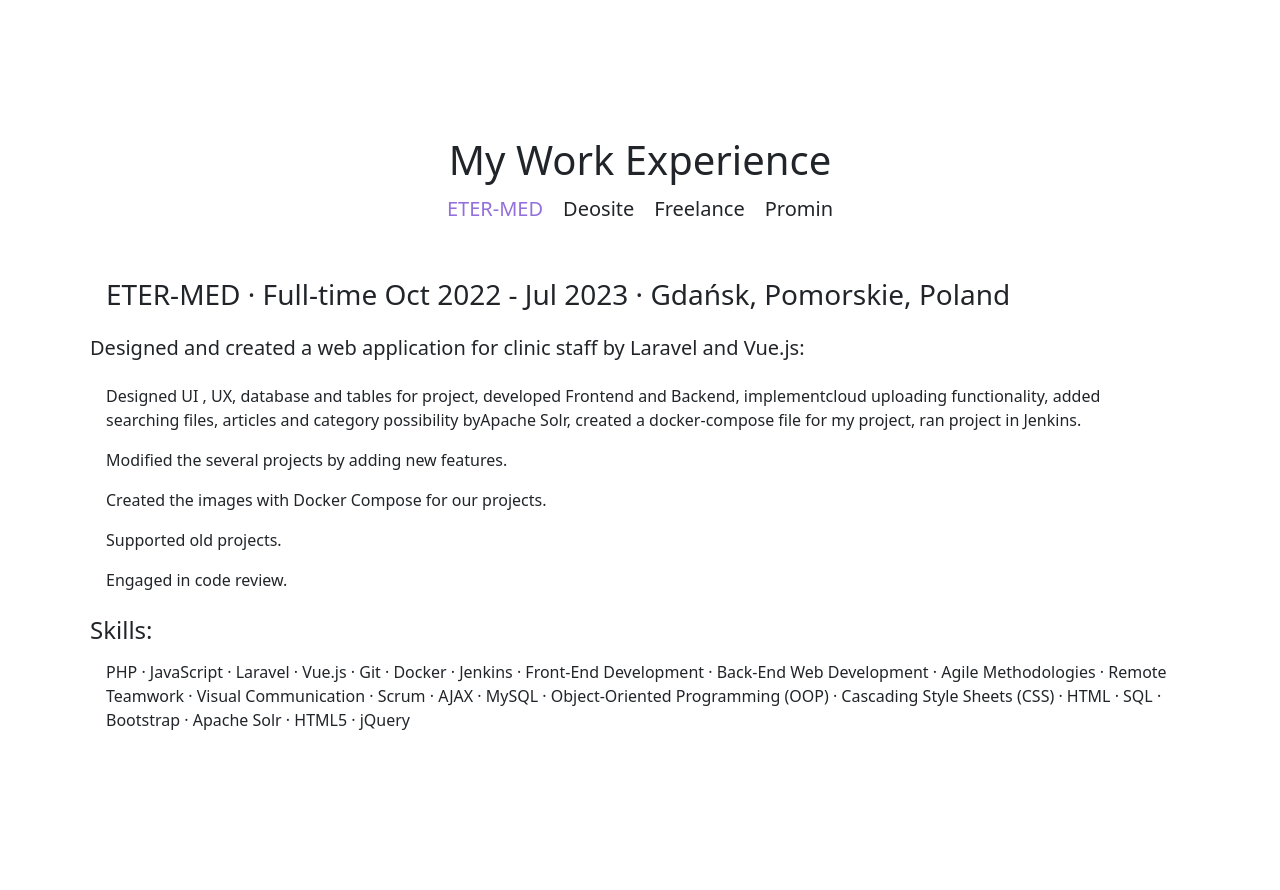
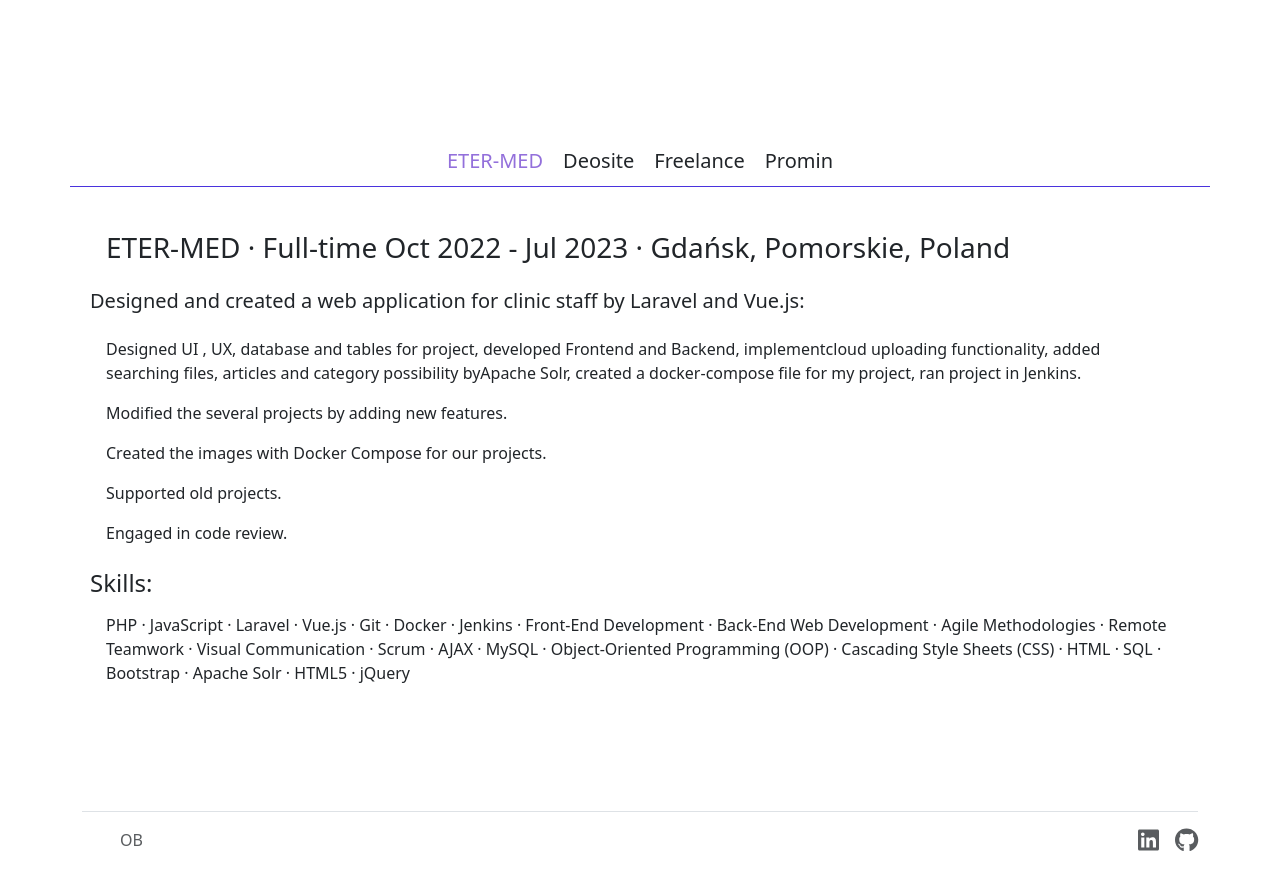
Before and after one commit to snowfallen/new-portfolio, a Vue app: page / in a window 1280 px wide. Shown: the part 1180-2070 px from the top of the page. Before the commit the page ends 2014 px from the top, so only its background shows below. Built offline with nearby package versions, Linux system fonts and the light colour scheme.

Commit message:
add text version

```diff
--- a/package.json
+++ b/package.json
@@ -8,6 +8,11 @@
     "lint": "vue-cli-service lint"
   },
   "dependencies": {
+    "@fortawesome/fontawesome-svg-core": "^6.4.0",
+    "@fortawesome/free-brands-svg-icons": "^6.4.0",
+    "@fortawesome/free-regular-svg-icons": "^6.4.0",
+    "@fortawesome/free-solid-svg-icons": "^6.4.0",
+    "@fortawesome/vue-fontawesome": "^3.0.3",
     "bootstrap": "^5.3.0",
     "vue": "^3.2.13"
   },
--- a/public/index.html
+++ b/public/index.html
@@ -5,6 +5,7 @@
     <meta http-equiv="X-UA-Compatible" content="IE=edge">
     <meta name="viewport" content="width=device-width,initial-scale=1.0">
     <link rel="stylesheet" href="<%= BASE_URL %>main.css">
+    <link rel="icon" href="<%= BASE_URL %>photo.jg" type="image/x-icon">
     <title>OB</title>
 </head>
 <body>
--- a/src/components/AppFooter.vue
+++ b/src/components/AppFooter.vue
@@ -1,10 +1,30 @@
 <template>
-<footer></footer>
+<footer>
+  <div class="container" id="contact">
+    <footer class="d-flex flex-wrap justify-content-between align-items-center py-3 my-4 border-top">
+      <div class="col-md-4 d-flex align-items-center">
+        <a href="/" class="mb-3 me-2 mb-md-0 text-muted text-decoration-none lh-1">
+          <svg class="bi" width="30" height="24"><use xlink:href="#bootstrap"></use></svg>
+        </a>
+        <span class="mb-3 mb-md-0 text-muted">OB</span>
+      </div>
+
+      <ul class="nav col-md-4 justify-content-end list-unstyled d-flex">
+        <li class="ms-3"><a class="text-muted" href="https://www.linkedin.com/in/oleksandr-bondarenko-snowfall/">
+          <font-awesome-icon icon="fa-brands fa-linkedin" size="xl"/>
+        </a></li>
+        <li class="ms-3"><a class="text-muted" href="https://github.com/snowfallen">
+          <font-awesome-icon icon="fa-brands fa-github" size="xl"/>
+        </a></li>
+      </ul>
+    </footer>
+  </div>
+</footer>
 </template>
 
 <script lang="ts">
 export default {
-  name: "AppFooter"
+  name: "AppFooter",
 }
 </script>
 
--- a/src/components/blocks/MyJobHistories.vue
+++ b/src/components/blocks/MyJobHistories.vue
@@ -1,7 +1,6 @@
 <template>
   <div id="experience">
     <div class="container mb-5">
-      <h1 class="text-center">My Work Experience</h1>
       <nav>
         <menu>
           <li @click="this.changeSlide(0)" class="nav-item">
@@ -163,14 +162,15 @@
 nav menu {
   display: flex;
   justify-content: center;
+  border-bottom: 1px solid #4a33dd;
 }
 
 nav menu li {
   font-size: 20px;
   padding: 10px;
   cursor: pointer;
+  border: 0;
 }
-
 .exp {
   width: 100%;
   height: 90%;
--- a/src/main.ts
+++ b/src/main.ts
@@ -1,4 +1,21 @@
 import { createApp } from 'vue'
 import App from './App.vue'
 
-createApp(App).mount('#app')
+/* import the fontawesome core */
+import { library } from '@fortawesome/fontawesome-svg-core'
+
+/* import font awesome icon component */
+import { FontAwesomeIcon } from '@fortawesome/vue-fontawesome'
+
+/* import specific icons */
+import { faUserSecret } from '@fortawesome/free-solid-svg-icons'
+
+import {faGithub} from "@fortawesome/free-brands-svg-icons";
+import { faLinkedin } from '@fortawesome/free-brands-svg-icons'
+
+library.add(faUserSecret, faGithub, faLinkedin)
+
+
+createApp(App)
+    .component('font-awesome-icon', FontAwesomeIcon)
+    .mount('#app')
```
Also changed, not shown: src/components/blocks/MyContactForm.vue (deleted, +0 -13 lines), 2 other files (tests, documents, lock files or other folders).
